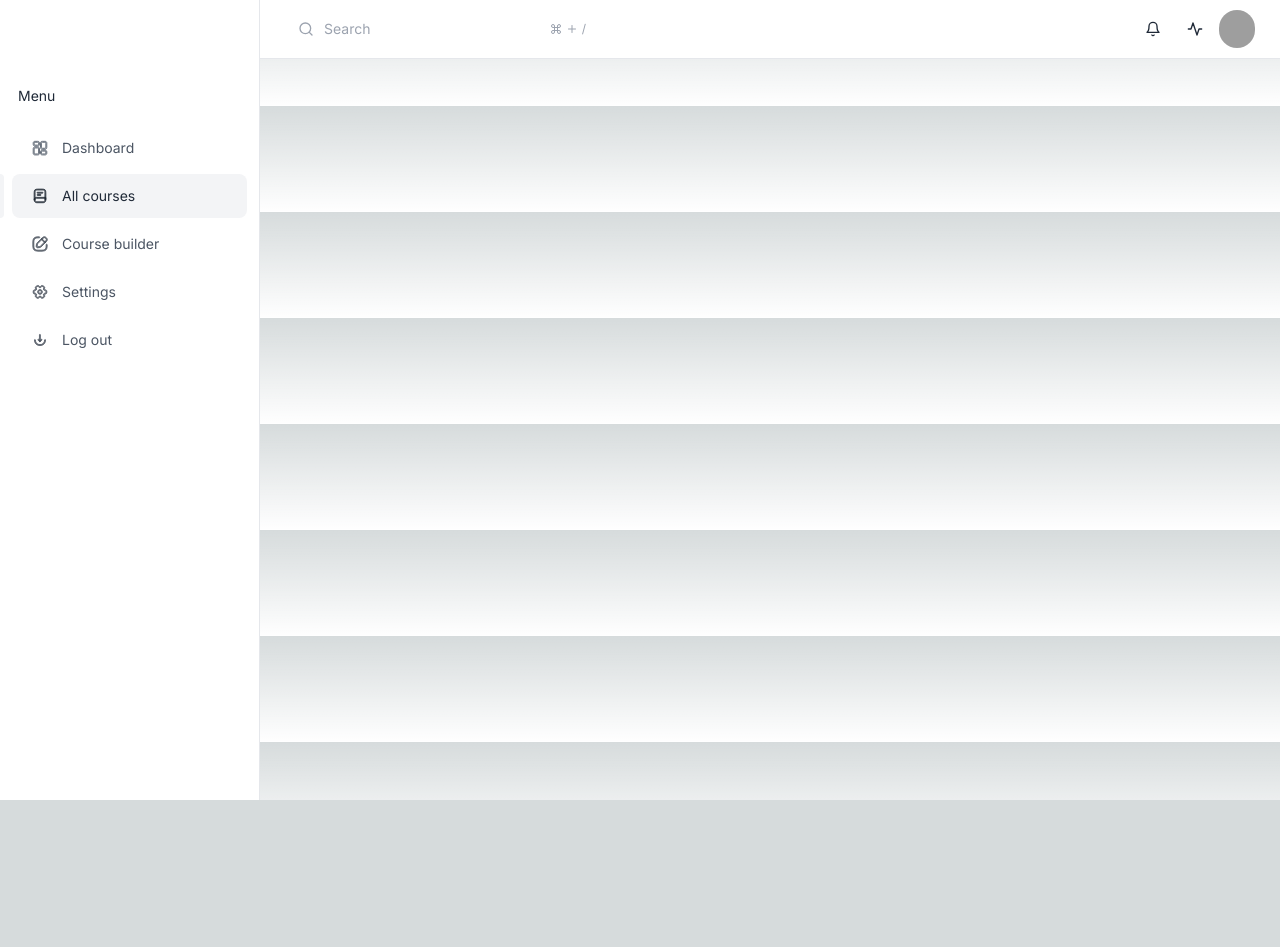
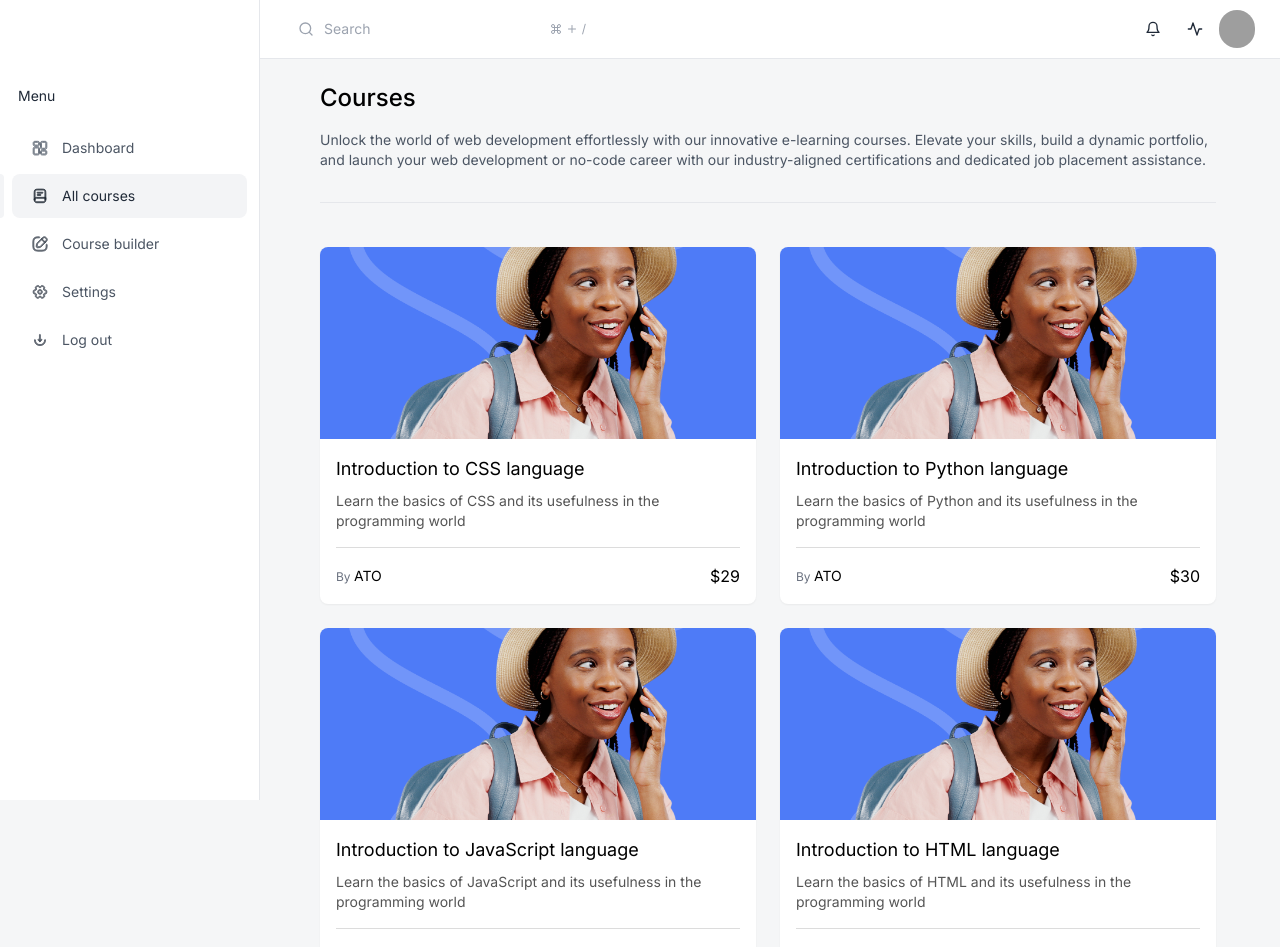
Before and after one commit to samuel-akinboro/learnflow, a Next.js app: page /dashboard/all-courses in a window 1280 px wide. Shown: the top 947 px of the page. Before the commit the page ends 800 px from the top, so only its background shows below. Built offline with nearby package versions, Linux system fonts and the light colour scheme; grey boxes are pictures that could not be loaded.

Commit message:
all courses

```diff
--- a/src/app/dashboard/all-courses/page.js
+++ b/src/app/dashboard/all-courses/page.js
@@ -1,11 +1,12 @@
+import AllCourses from '@/components/dashboard/AllCourses'
 import Breadcrumb from '@/components/dashboard/Breadcrumb'
+import ContinueLearningCard from '@/components/dashboard/ContinueLearningCard'
 import Header from '@/components/dashboard/Header'
 import Sidebar from '@/components/dashboard/Sidebar'
-import React from 'react'
 
 const Dashboard = () => {
   return (
-    <div>
+    <div className='bg-[#F5F6F7] min-h-screen'>
       <Header />
       <div className="-mt-px">
         <Breadcrumb />
@@ -13,9 +14,17 @@ const Dashboard = () => {
       <Sidebar />
 
       {/* <!-- Content --> */}
-      <div className="w-full lg:ps-64">
+      <div className="w-full lg:ps-64 xl:ps-64">
         <div className="p-4 sm:p-6 space-y-4 sm:space-y-6">
-          {/* <!-- your content goes here ... --> */}
+          <div className="container mx-auto max-w-4xl">
+            <h1 className="text-2xl font-medium mb-4">Courses</h1>
+            <p className="text-sm text-gray-600 mb-8">
+              Unlock the world of web development effortlessly with our innovative e-learning courses. Elevate your skills, build a dynamic portfolio, and launch your web development or no-code career with our industry-aligned certifications and dedicated job placement assistance.
+            </p>
+
+            <hr className="my-8 border-gray-200" />
+            <AllCourses />
+          </div>
         </div>
       </div>
     </div>
--- /dev/null
+++ b/src/components/dashboard/AllCourses.jsx
@@ -0,0 +1,69 @@
+import Image from 'next/image';
+
+const AllCourses = () => {
+  const courses = [
+    {
+      title: 'Introduction to CSS language',
+      description: 'Learn the basics of CSS and its usefulness in the programming world',
+      image: '/images/ln-1.png',
+      author: 'ATO',
+      price: 29,
+    },
+    {
+      title: 'Introduction to Python language',
+      description: 'Learn the basics of Python and its usefulness in the programming world',
+      image: '/images/ln-1.png',
+      author: 'ATO',
+      price: 30,
+    },
+    {
+      title: 'Introduction to JavaScript language',
+      description: 'Learn the basics of JavaScript and its usefulness in the programming world',
+      image: '/images/ln-1.png',
+      author: 'ATO',
+      price: 50,
+    },
+    {
+      title: 'Introduction to HTML language',
+      description: 'Learn the basics of HTML and its usefulness in the programming world',
+      image: '/images/ln-1.png',
+      author: 'ATO',
+      price: 34,
+    },
+  ];
+
+  return (
+    <div className="max-w-6xl mx-auto py-3">
+      <div className="grid grid-cols-1 md:grid-cols-2 gap-6">
+        {courses.map((course, index) => (
+          <div key={index} className="bg-white rounded-lg shadow-sm overflow-hidden">
+            <div className="relative h-48">
+              <Image
+                src={course.image}
+                alt={course.title}
+                layout="fill"
+                objectFit="cover"
+              />
+            </div>
+            <div className="p-4">
+              <h3 className="text-lg mb-2">{course.title}</h3>
+              <p className="text-herogray text-sm mb-4">{course.description}</p>
+              <div className="flex justify-between items-center border-t border-[#55555534] pt-4">
+                <span className="text-gray-500 text-xs">By <span className='text-black text-sm'>{course.author}</span></span>
+                <span className="">${course.price}</span>
+              </div>
+            </div>
+          </div>
+        ))}
+      </div>
+
+      <div className="text-center mt-8">
+        <button className="bg-heroyellow hover:bg-yellow-300 text-black text-sm py-2.5 px-6 rounded-2xl">
+          View all courses
+        </button>
+      </div>
+    </div>
+  );
+};
+
+export default AllCourses;
--- a/src/components/dashboard/Breadcrumb.jsx
+++ b/src/components/dashboard/Breadcrumb.jsx
@@ -14,7 +14,7 @@ const Breadcrumb = () => {
         {/* <!-- Breadcrumb --> */}
         <ol className="ms-3 flex items-center whitespace-nowrap">
           <li className="flex items-center text-sm text-gray-800 dark:text-neutral-400">
-            Application Layout
+            Learnflow
             <svg className="shrink-0 mx-3 overflow-visible size-2.5 text-gray-400 dark:text-neutral-500" width="16" height="16" viewBox="0 0 16 16" fill="none" xmlns="http://www.w3.org/2000/svg">
               <path d="M5 1L10.6869 7.16086C10.8637 7.35239 10.8637 7.64761 10.6869 7.83914L5 14" stroke="currentColor" strokeWidth="2" strokeLinecap="round"/>
             </svg>
```
